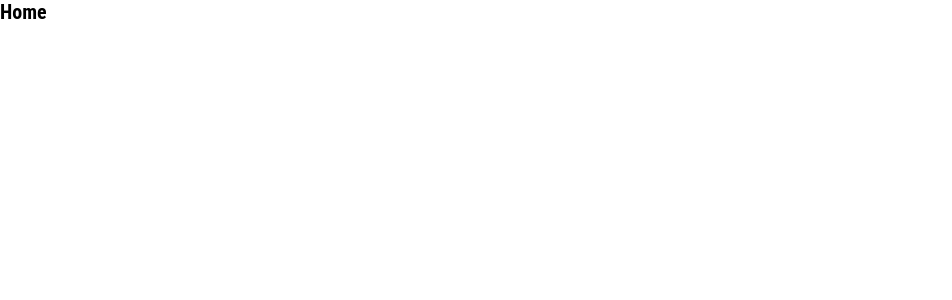
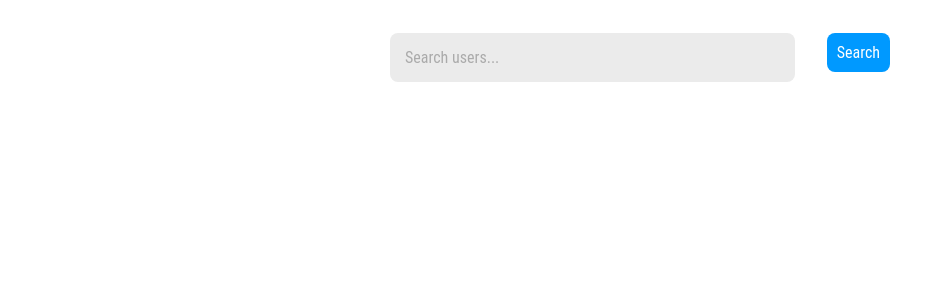
Before and after one commit to brysah/listing-users, a React (Vite) app: page / in a window 1280 px wide. Shown: the top 300 px of the page, without its empty margins (0-952 px from the left). Built offline with nearby package versions, Linux system fonts and the light colour scheme.

Commit message:
feat: add search component styled and structure

```diff
--- /dev/null
+++ b/src/components/Search/Search.module.scss
@@ -0,0 +1,43 @@
+.search {
+    max-width: 50rem;
+    width: 100%;
+    display: flex;
+    gap: 3.2rem;
+    margin: 3.3rem auto;
+    align-items: flex-start;
+
+    &__input {
+        width: 100%;
+        input {
+            transition: all .3s;
+            width: 100%;
+            padding: 1.5rem;
+            font-size: 1.6rem;
+            line-height: 0.14rem;
+            border-radius: 0.8rem;
+            background-color: #EBEBEB;
+            color: #333333;
+
+            &::placeholder {
+                color: #AAAAAA;
+            }
+
+            &:focus{
+                border: 1px solid #0099FF;
+            }
+        }
+    }
+    &__button{
+        transition: all 0.5s cubic-bezier(0.68, -0.55, 0.27, 1.55);;
+        background-color: #0099FF;
+        color: #FFF;
+        padding: 1rem;
+        font-size: 1.6rem;
+        border-radius: 0.8rem;
+        &:hover{
+            scale: 1.1;
+            background-color:#FFF;
+            color:  #0099FF;
+        }
+    }
+}
--- /dev/null
+++ b/src/components/Search/index.jsx
@@ -0,0 +1,13 @@
+import styles from './Search.module.scss'
+
+export function Search(){
+    return(
+        <fieldset className={styles.search} >
+            <div className={styles.search__input}>
+                <label htmlFor="search"></label>
+                <input type="text" placeholder='Search users...' id='search' name='search' />
+            </div>
+            <button className={styles.search__button}>Search</button>
+        </fieldset>
+    )
+}
--- a/src/pages/Home/Home.module.scss
+++ b/src/pages/Home/Home.module.scss
@@ -0,0 +1,6 @@
+.container{
+    width: 100%;
+    max-width: 75.8rem;
+    margin: 0 auto;
+    padding:  0 1.5rem;
+}
--- a/src/pages/Home/index.jsx
+++ b/src/pages/Home/index.jsx
@@ -1,5 +1,10 @@
-export function Home(){
-    return(
-        <h1>Home</h1>
+import styles from './Home.module.scss'
+import { Search } from '../../components/Search'
+
+export function Home() {
+    return (
+        <div className={styles.container}>
+            <Search/>
+        </div>
     )
 }
```
